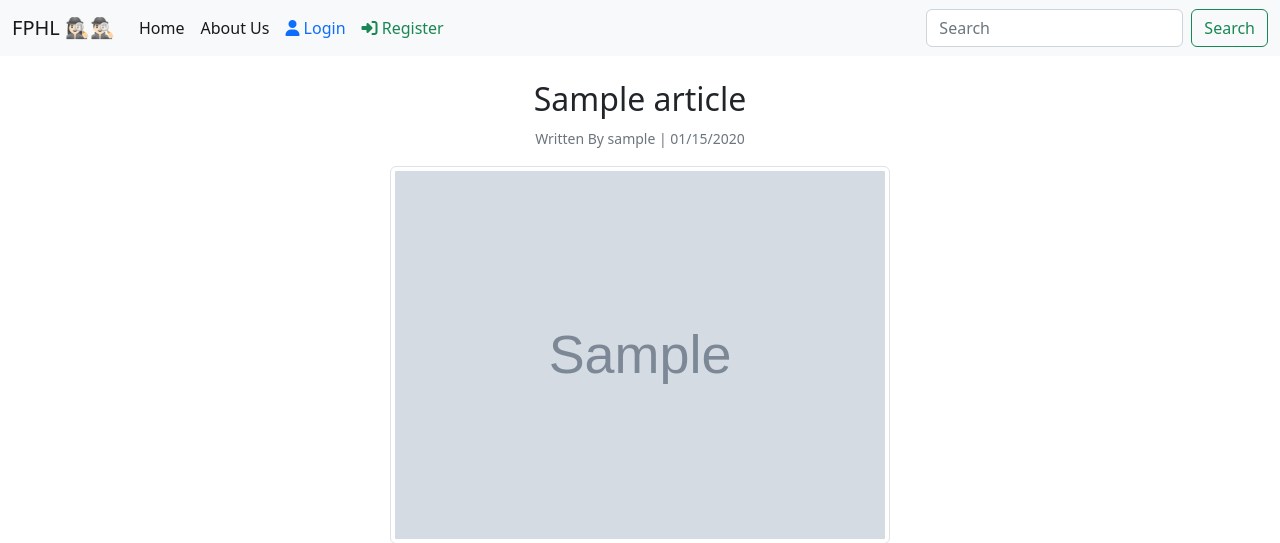
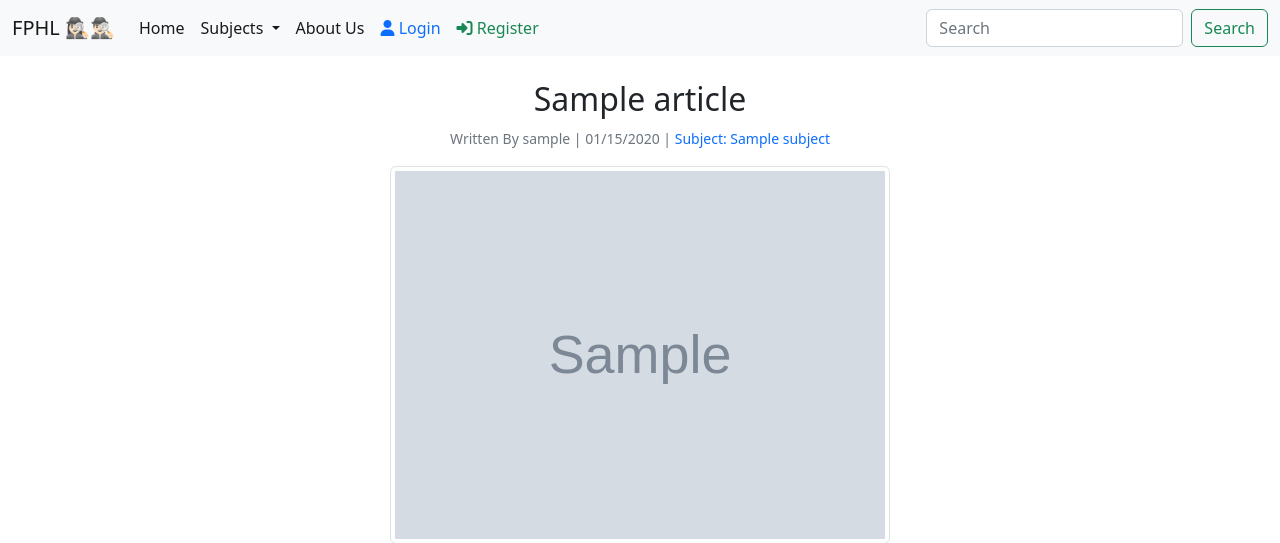
Before and after one commit to fuckhumanity12/fphlcore, a Django app: page /article/00000000-0000-0000-0000-000000000001/ in a window 1280 px wide. Shown: the top 543 px of the page. Run offline with Django 4.2, Linux system fonts and the light colour scheme; tables that the repository leaves empty hold one stand-in row (values such as "Sample post"); grey boxes marked "Sample" are stand-in pictures; parts of the project's set-up code (start-up, migrations or seed data) failed here and were passed over; some libraries are stand-ins or nearby versions.

Commit message:
added subject tags

```diff
--- a/articles/admin.py
+++ b/articles/admin.py
@@ -2,6 +2,7 @@ from django.contrib import admin
 from .models import *
 admin.site.register(Article)
 admin.site.register(Saved)
+admin.site.register(Subject)
 # admin.site.register(Comment)
 admin.site.site_header = "FPHL Administration"
 admin.site.site_title = "FPHL Administration Panel"
--- a/articles/models.py
+++ b/articles/models.py
@@ -2,6 +2,14 @@ from django.db import models
 import uuid
 from django.contrib.auth.models import User
 from ckeditor.fields import RichTextField
+
+
+class Subject(models.Model):
+    id = models.UUIDField(editable=False, default=uuid.uuid4, primary_key=True)
+    name = models.CharField(max_length=50)
+
+    def __str__(self):
+        return self.name
 
 
 class Article(models.Model):
@@ -13,6 +21,8 @@ class Article(models.Model):
     description = models.CharField(max_length=500, blank=True, null=True)
     image = models.ImageField(upload_to='uploads/%Y/%m/%d/', null=True,)
     newsletter = models.BooleanField(default=True)
+    subject = models.ForeignKey(
+        Subject, on_delete=models.CASCADE, blank=True, null=True)
 
     def __str__(self):
         return self.title
--- a/articles/templates/articles/article-detail.html
+++ b/articles/templates/articles/article-detail.html
@@ -5,7 +5,7 @@
 <br>
 <div class="mx-auto">
     <h2 class="text-center">{{article.title}}</h2>
-    <p class="text-center"><small class="text-muted">Written By {{article.author.username}} | {{article.date|date:"SHORT_DATE_FORMAT"}}</small></p>
+    <p class="text-center"><small class="text-muted">Written By {{article.author.username}} | {{article.date|date:"SHORT_DATE_FORMAT"}} | <a href="{% url 'subject' article.subject.name %}" class="text-decoration-none">Subject: {{article.subject.name}}</a></small></p>
     <div class="mx-auto"><img style="height: auto;width: 500px" class="mx-auto img-fluid rounded d-block img-thumbnail" src="{{article.image.url}}"></div><br>
     <div class="text-break mx-auto w-75 text-wrap">
         {{article.content|safe}}
--- a/articles/templates/articles/home.html
+++ b/articles/templates/articles/home.html
@@ -7,7 +7,7 @@
     <div class="row mx-auto">
         <h1 class="text-center">Check Out Our Articles</h1>
         {% for article in articles %}
-            <div class="card mx-auto" style="width: 18rem; margin-top: 10px;">
+            <div class="card mx-auto {{article.subject.name}}" style="width: 18rem; margin-top: 10px;">
                 <a href="{% url 'article-detail' article.id %}" class="text-decoration-none" style="color: black;">
                 <img src="{{article.image.url}}" class="card-img-top" alt="...">
                 <div class="card-body">
@@ -21,6 +21,7 @@
                     {% else %}
                         <a href="{% url 'login' %}" class="btn btn-danger">Login To Save</a>
                     {% endif %}
+                    <br><br><a href="{% url 'subject' article.subject.name %}" class="text-decoration-none">Subject: {{article.subject.name}}</a>
                 </div>
             </div>
         {% endfor %}
--- a/articles/templates/articles/search-results.html
+++ b/articles/templates/articles/search-results.html
@@ -3,7 +3,7 @@
 {% block content %}
 <div class="container">
     <div class="row mx-auto">
-        <h1 class="text-center">Your Search Results 🕺</h1>
+        <h1 class="text-center">Your Search Results</h1>
         {% for article in results %}
         <div class="card mx-auto" style="width: 18rem; margin-top: 10px;">
             <img src="{{article.image.url}}" class="card-img-top" alt="...">
--- a/articles/urls.py
+++ b/articles/urls.py
@@ -8,5 +8,6 @@ urlpatterns = [
     path("account/", AccountPage.as_view(), name="account"),
     path("about/", About.as_view(), name="about"),
     path("search/", Search.as_view(), name="search"),
+    path("subject/<str:subject>", Tag.as_view(), name="subject"),
     # path("comment/<str:article>", CommentView.as_view(), name="comment"),
 ]
--- a/articles/views.py
+++ b/articles/views.py
@@ -91,3 +91,16 @@ class AccountPage(LoginRequiredMixin, View):
         savedarticles = Saved.objects.get(owner=request.user)
         context = {"saved": savedarticles.articles.all(), }
         return render(request, "articles/account.html", context)
+
+
+class Tag(View):
+    def get(self, request, subject, *args, **kwargs):
+        if Subject.objects.filter(name=subject).exists():
+            subj = Subject.objects.get(name=subject)
+            artciles = Article.objects.filter(
+                subject=subj).order_by("-date")
+            context = {"articles": artciles, "tag": subj.name}
+        else:
+            messages.warning(request, "Subject Does Not Exist")
+            return redirect("home")
+        return render(request, "articles/subject.html", context)
--- a/users/templates/users/base.html
+++ b/users/templates/users/base.html
@@ -25,23 +25,23 @@
                         <li class="nav-item">
                             <a class="nav-link active" aria-current="page" href="{% url 'home' %}">Home</a>
                         </li>
+                        <li class="nav-item dropdown active">
+                            <a class="nav-link active dropdown-toggle" href="#" role="button" data-bs-toggle="dropdown"
+                                aria-expanded="false">
+                                Subjects
+                            </a>
+                            <ul class="dropdown-menu">
+                                <li><a class="dropdown-item" href="{% url 'subject' 'Phonetics' %}">Phonetics</a></li>
+                                <li><a class="dropdown-item" href="{% url 'subject' 'Linguistics' %}">Linguistics</a></li>
+                                <li><a class="dropdown-item" href="{% url 'subject' 'Phonology' %}">Phonology</a></li>
+                                <li><a class="dropdown-item" href="{% url 'subject' 'English' %}">English</a></li>
+                                <li><a class="dropdown-item" href="{% url 'subject' 'Communication Skills' %}">Communication Skills</a></li>
+                                <li><a class="dropdown-item" href="{% url 'subject' 'Law' %}">Law</a></li>
+                            </ul>
+                        </li>
                         <li class="nav-item">
                             <a class="nav-link active" href="{% url 'about' %}">About Us</a>
                         </li>
-                        <!-- <li class="nav-item dropdown">
-                            <a class="nav-link dropdown-toggle" href="#" role="button" data-bs-toggle="dropdown"
-                                aria-expanded="false">
-                                Dropdown
-                            </a>
-                            <ul class="dropdown-menu">
-                                <li><a class="dropdown-item" href="#">Action</a></li>
-                                <li><a class="dropdown-item" href="#">Another action</a></li>
-                                <li>
-                                    <hr class="dropdown-divider">
-                                </li>
-                                <li><a class="dropdown-item" href="#">Something else here</a></li>
-                            </ul>
-                        </li> -->
                         {% if request.user.is_authenticated %}
                             <li class="nav-item">
                                 <a class="nav-link active" href="{% url 'account' %}"><i class="fa-solid fa-user"></i> Account</a>
```
Also changed, not shown: articles/templates/articles/subject.html (added, +25 -0 lines).
